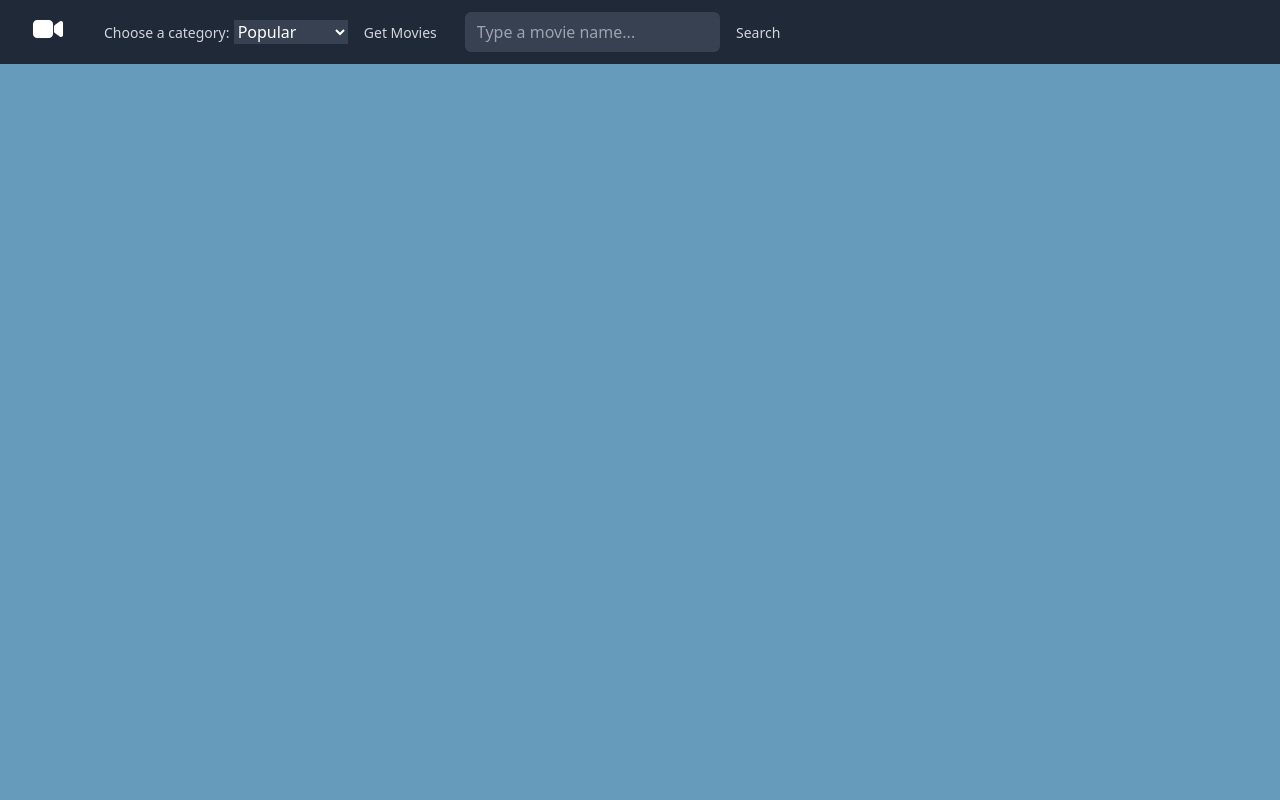
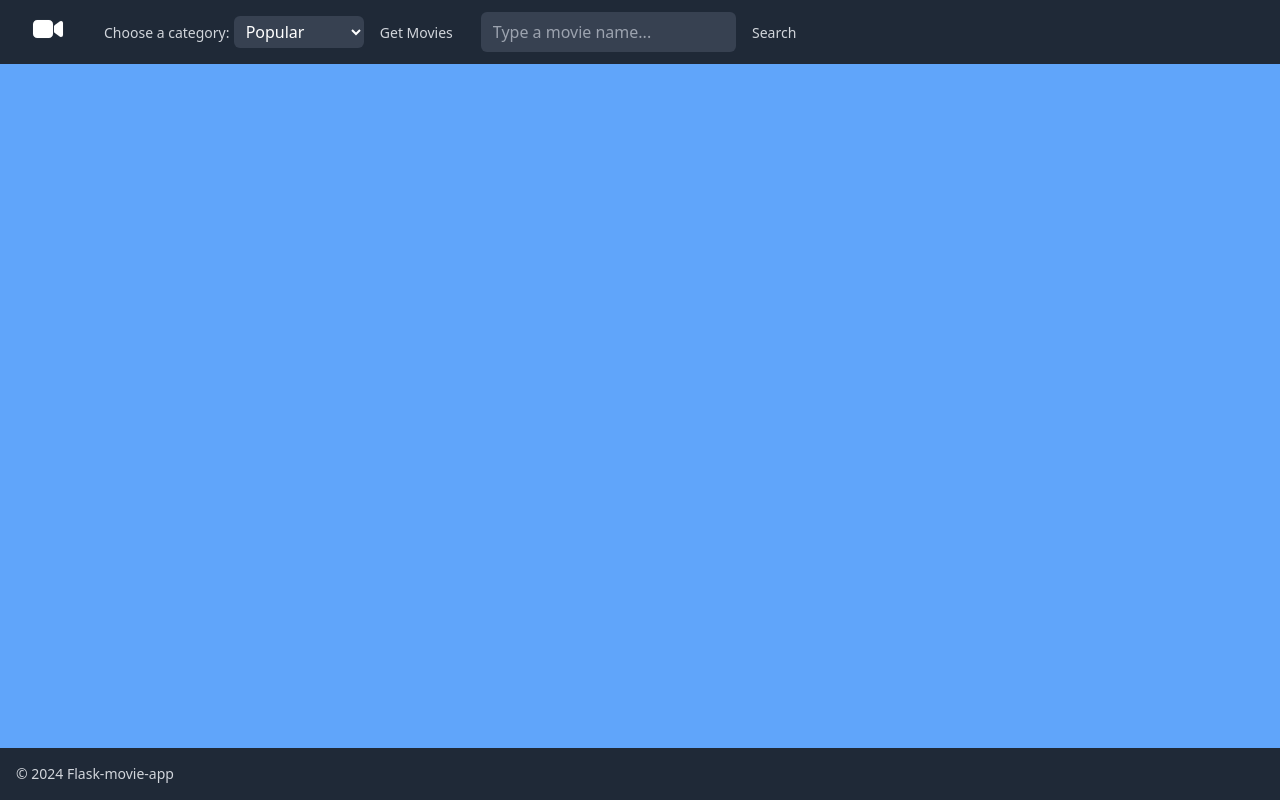
Before and after one commit to calentine/flask-movie-app, a Flask app: page / in a window 1280 px wide. Run offline with Flask 3, Linux system fonts and the light colour scheme; some libraries are stand-ins or nearby versions.

Commit message:
created a base file in place of index, changed html to inject content from other html pages rather than rendering a new page each time

```diff
--- a/app.py
+++ b/app.py
@@ -18,8 +18,8 @@ def make_api_request(endpoint, params):
         return None
 
 @app.route('/')
-def index():
-    return render_template('index.html')
+def base_route():
+    return render_template('base.html')
 
 @app.route('/movies')
 def movies():
--- a/static/styles.css
+++ b/static/styles.css
@@ -1,27 +1,33 @@
-.movie_container
-{
+.movie_container {
     display: flex;
     flex-direction: row;
     flex-wrap: wrap;
     height: auto;
     width: auto;
 }
-.movie_details
-{
+
+.movie_details {
+    margin: 10px;
     list-style: none;
     width: 92px;
     height: auto;
-    padding: 8px;
+    font-size: small;
+    font-weight: 600;
 }
-.blank_div
-{
-    height: 135px;
+
+.blank_div {
+    height: 138px;
     width: 92px;
-    border: black, 2px, solid;
-    align-content:center;
+    border: 2px solid black; /* Corrected syntax */
+    display: flex;
+    justify-content: center; /* Center horizontally */
+    align-items: center; /* Center vertically */
     text-align: center;
+    font-size: small;
+    font-weight: 600;
 }
-h1{
+
+h1 {
     color: #fff;
     font-size: 22px;
     text-shadow: 1px 1px 2px #152238;
@@ -36,12 +42,15 @@ h1{
     text-decoration: none;
     outline: none;
     color: #fff;
-    background-color:  #152238;
+    background-color: #152238;
     border: none;
     border-radius: 15px;
+    margin: 10px;
 }
 
-.button:hover {background-color: gray}
+.button:hover {
+    background-color: gray;
+}
 
 .button:active {
     background-color: #152238;
--- /dev/null
+++ b/templates/base.html
@@ -0,0 +1,58 @@
+<!DOCTYPE html>
+<html lang="en">
+<head>
+    <meta charset="UTF-8">
+    <meta name="viewport" content="width=device-width, initial-scale=1.0">
+    <title>TMDB Movie Lists</title>
+    <!-- Tailwind CSS -->
+    <link href="https://cdn.jsdelivr.net/npm/tailwindcss@2.2.19/dist/tailwind.min.css" rel="stylesheet">
+    <!-- Custom CSS -->
+    <link rel="stylesheet" type="text/css" href="/static/styles.css">
+</head>
+<body class="bg-blue-400 flex flex-col min-h-screen">
+
+    <header class="bg-gray-800">
+        <div class="mx-auto max-w-7xl px-4 sm:px-6 lg:px-8">
+            <div class="flex h-16 items-center justify-between">
+                <div class="flex items-center">
+                    <div class="flex-shrink-0">
+                        <ion-icon name="videocam" size="large" class="text-white"></ion-icon>
+                    </div>
+                    <div class="hidden md:block">
+                        <div class="ml-10 flex items-baseline space-x-4">
+                            <form action="/movies" method="get" class="inline-block">
+                                <label for="category" class="text-gray-300 text-sm font-medium">Choose a category:</label>
+                                <select name="category" id="category" class="bg-gray-700 text-white rounded-md px-2 py-1">
+                                    <option value="popular">Popular</option>
+                                    <option value="top_rated">Top Rated</option>
+                                    <option value="now_playing">Now Playing</option>
+                                    <option value="upcoming">Upcoming</option>
+                                </select>
+                                <button class="rounded-md px-3 py-2 text-sm font-medium text-gray-300 hover:bg-gray-700 hover:text-white" type="submit">Get Movies</button>
+                            </form>
+                            <form action="/search_movie" method="get" class="inline-block">
+                                <label for="movie_name" class="sr-only">Search Movie</label>
+                                <input type="text" id="movie_name" name="movie_name" placeholder="Type a movie name..." class="bg-gray-700 text-white rounded-md px-3 py-2">
+                                <button class="rounded-md px-3 py-2 text-sm font-medium text-gray-300 hover:bg-gray-700 hover:text-white" type="submit">Search</button>
+                            </form>
+                        </div>
+                    </div>
+                </div>
+            </div>
+        </div>
+    </header>
+
+    <main class="flex-grow p-4">
+        {% block content %}
+        {% endblock %}
+    </main>
+
+    <footer class="bg-gray-800 p-4 text-white">
+        <p class="text-gray-300 text-sm font-small" >© 2024 Flask-movie-app</p>
+    </footer>
+
+    <!-- Ionicons -->
+    <script type="module" src="https://unpkg.com/ionicons@7.1.0/dist/ionicons/ionicons.esm.js"></script>
+    <script nomodule src="https://unpkg.com/ionicons@7.1.0/dist/ionicons/ionicons.js"></script>
+</body>
+</html>
--- a/templates/index.html
+++ /dev/null
@@ -1,44 +0,0 @@
-<!DOCTYPE html>
-<html>
-<head>
-    <title>TMDB Movie Lists</title>
-</head>
-<body style="background-color: #669BBC">
-
-    <div class="min-h-full">
-        <nav class="bg-gray-800">
-            <div class="mx-auto max-w-7xl px-4 sm:px-6 lg:px-8">
-                <div class="flex h-16 items-center justify-between">
-                    <div class="flex items-center">
-                        <div class="flex-shrink-0">
-                            <ion-icon name="videocam" size="large" class="text-white"></ion-icon>
-                        </div>
-                        <div class="hidden md:block">
-                            <div class="ml-10 flex items-baseline space-x-4">
-                                <form action="/movies" method="get">
-                                    <label for="category" class="text-gray-300 text-sm font-medium">Choose a category:</label>
-                                    <select name="category" id="category" class="bg-gray-700 text-white">
-                                        <option value="popular">Popular</option>
-                                        <option value="top_rated">Top Rated</option>
-                                        <option value="now_playing">Now Playing</option>
-                                        <option value="upcoming">Upcoming</option>
-                                    </select>
-                                    <button class="rounded-md px-3 py-2 text-sm font-medium text-gray-300 hover:bg-gray-700 hover:text-white" type="submit">Get Movies</button>
-                                </form>
-                                <form action="/search_movie" method="get">
-                                    <label for="movie_name" class="sr-only">Search Movie</label>
-                                    <input type="text" id="movie_name" name="movie_name" placeholder="Type a movie name..." class="bg-gray-700 text-white rounded-md px-3 py-2">
-                                    <input class="rounded-md px-3 py-2 text-sm font-medium text-gray-300 hover:bg-gray-700 hover:text-white" type="submit" value="Search">
-                                </form>
-                            </div>
-                        </div>
-                    </div>
-                </div>
-            </div>
-        </nav>
-    </div>
-            <script type="module" src="https://unpkg.com/ionicons@7.1.0/dist/ionicons/ionicons.esm.js"></script>
-            <script nomodule src="https://unpkg.com/ionicons@7.1.0/dist/ionicons/ionicons.js"></script>
-            <script src="https://cdn.tailwindcss.com"></script>
-    </body>
-</html>
```
Also changed, not shown: templates/movie.html (+8 -13 lines), templates/movies.html (+7 -11 lines).
